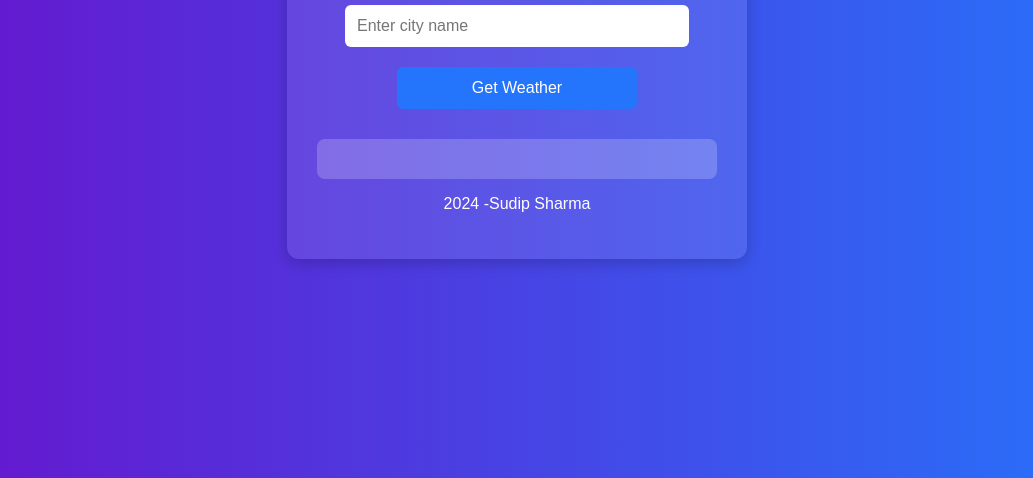
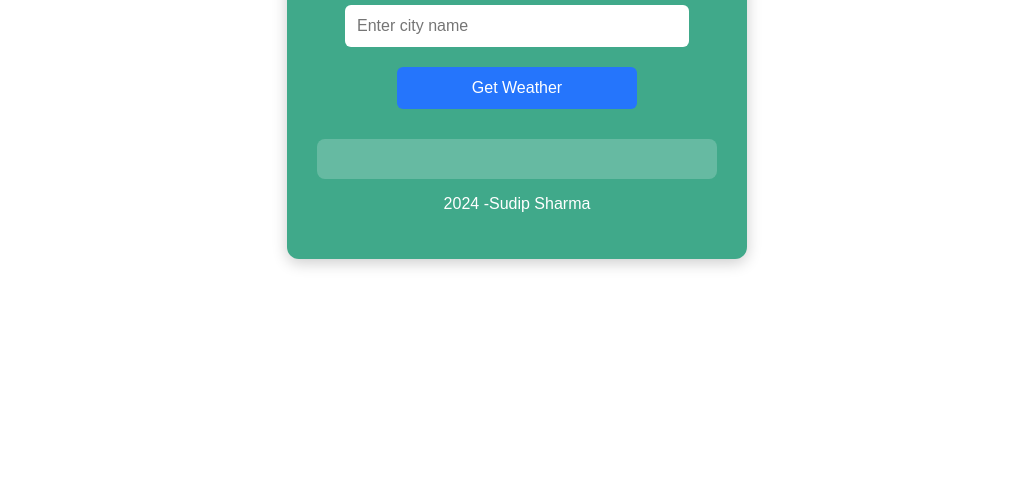
Before and after one commit to sudipsharma826/js_bootCamp, a plain HTML site: page Task 2/index.html in a window 1280 px wide. Shown: the part 322-800 px from the top of the page, without its empty margins (123-1156 px from the left). Drawn offline with Linux system fonts and the light colour scheme.

Commit message:
Background Color Updated

```diff
--- a/Task 2/style.css
+++ b/Task 2/style.css
@@ -1,6 +1,6 @@
 body {
     font-family: 'Arial', sans-serif;
-    background: linear-gradient(to right, #6a11cb, #2575fc);
+    /*background: linear-gradient(to right, #6a11cb, #2575fc);*/
     display: flex;
     justify-content: center;
     align-items: center;
@@ -9,8 +9,8 @@ body {
     color: #fff;
   }
 
-  .container {
-    background: rgba(255, 255, 255, 0.1);
+ .container {
+    background:#40a98a;
     padding: 30px;
     border-radius: 12px;
     box-shadow: 0 4px 15px rgba(0, 0, 0, 0.2);
```
Also changed, not shown: 1 other file.
